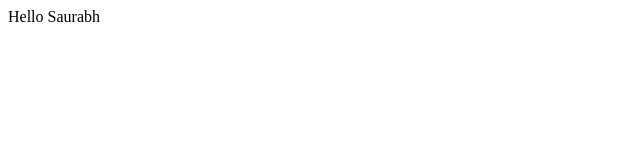
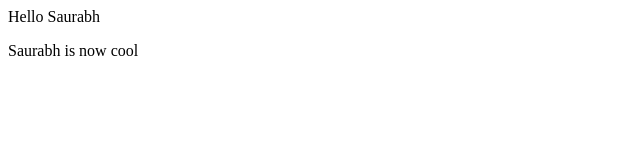
Before and after one commit to SaurabhS45/loaclrepo, a plain HTML site: page index.html in a window 1280 px wide. Shown: the whole page, without its empty margins (0-640 px from the left). Drawn offline with Linux system fonts and the light colour scheme.

Commit message:
add new feature

```diff
--- a/index.html
+++ b/index.html
@@ -1 +1,2 @@
 <p>Hello Saurabh</p>
+<p>Saurabh is now cool</p>
```
